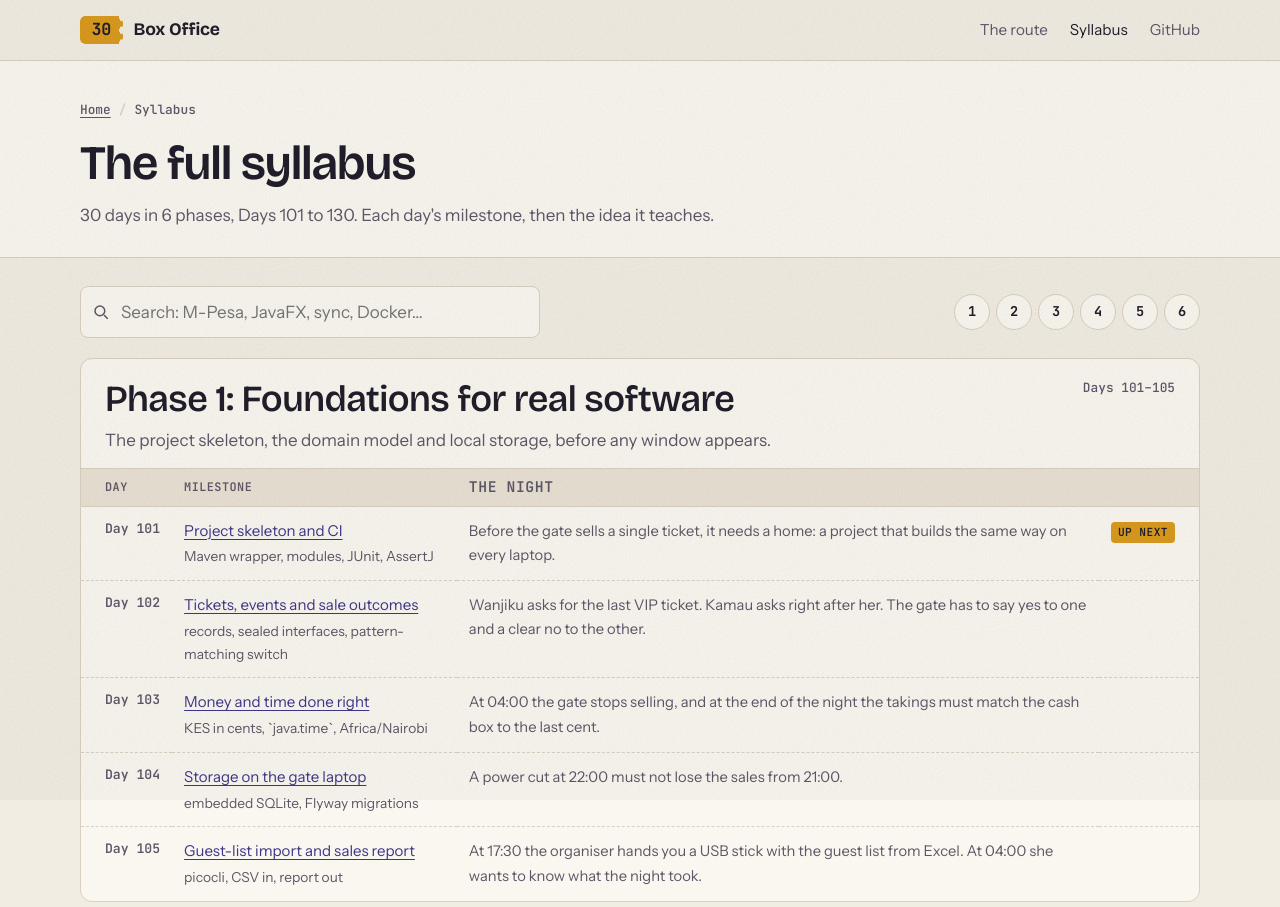
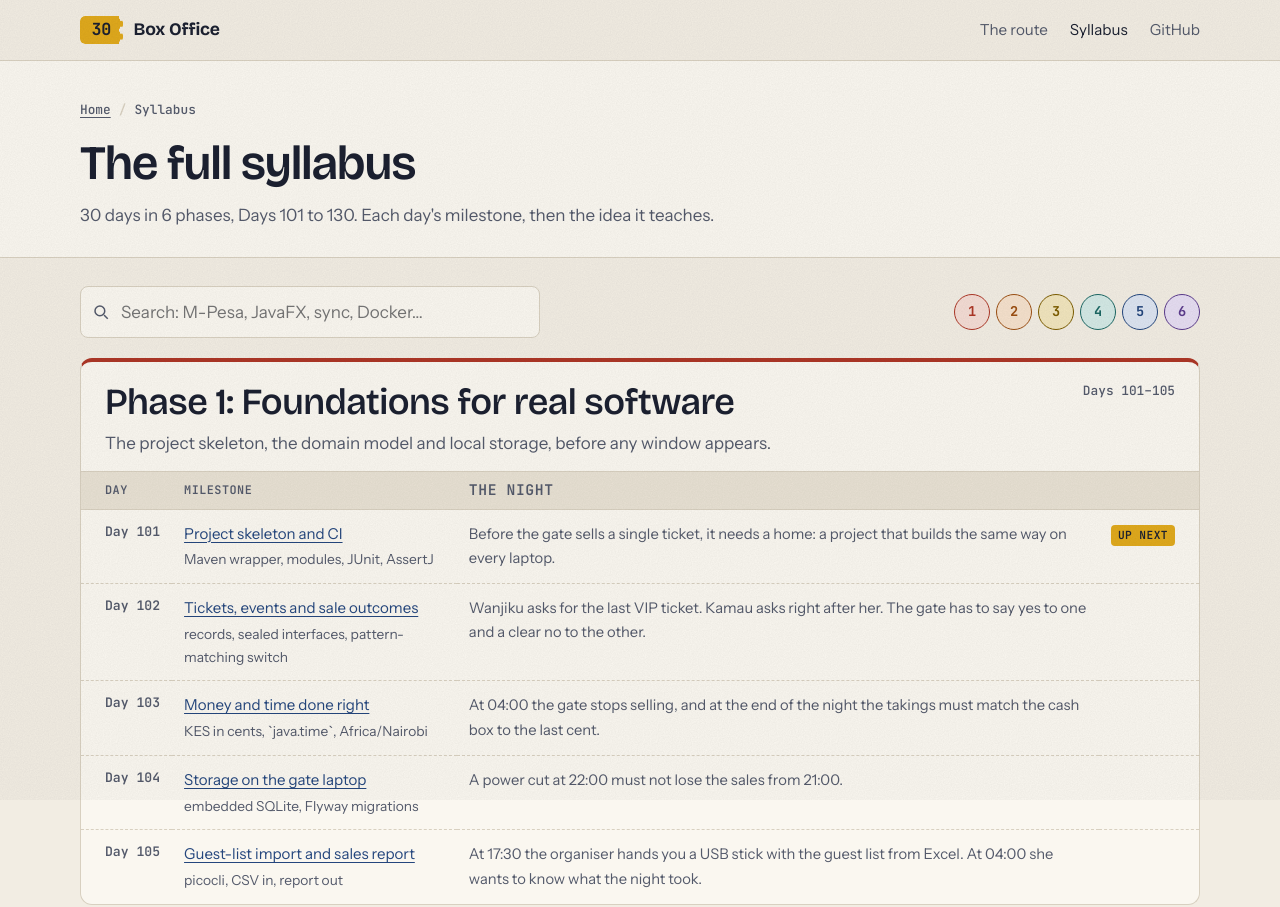
Before and after one commit to sagebeme/box-office-30-days, a plain HTML site: page site/syllabus.html in a window 1280 px wide. Shown: the top 907 px of the page. Drawn offline with nearby package versions, Linux system fonts and the light colour scheme.

Commit message:
feat: a red, yellow and blue palette for the course site, with a wheel colour for each phase

```diff
--- a/site/assets/home.js
+++ b/site/assets/home.js
@@ -57,7 +57,7 @@
     var pct = Math.round((finished / own.length) * 100);
     var isHere = ph.n === currentPhase;
     var li = document.createElement("li");
-    li.className = "stage" + (isHere ? " here" : "");
+    li.className = "stage ph-" + ph.n + (isHere ? " here" : "");
     li.innerHTML =
       '<span class="stop" aria-hidden="true">' + ph.n + "</span>" +
       '<div class="card">' +
--- a/site/assets/lesson.js
+++ b/site/assets/lesson.js
@@ -24,7 +24,8 @@
   }
   $("crumb-phase").textContent = "Phase " + phase.n + ": " + phase.name;
   $("crumb-day").textContent = "Day " + n;
-  var labels = ['<span class="label">Phase ' + phase.n + " · Day " + (n - phase.first + 1) + " of " + (phase.last - phase.first + 1) + "</span>"];
+  document.body.classList.add("ph-" + phase.n);
+  var labels = ['<span class="label label-phase">Phase ' + phase.n + " · Day " + (n - phase.first + 1) + " of " + (phase.last - phase.first + 1) + "</span>"];
   if (n >= 119 && n <= 124) labels.push('<span class="label label-web">Web phase</span>');
   if (n === phase.last) labels.push('<span class="label">Phase milestone</span>');
   $("labels").innerHTML = labels.join("");
--- a/site/assets/style.css
+++ b/site/assets/style.css
@@ -1,13 +1,17 @@
 /* Box Office in 30 Days: a night at the gate.
    The course is one event night at Kilele Nights, Ngong Racecourse; every day is a ticket. Days
    wear a ticket stub with a torn, perforated edge.
-   Palette: complementary on the painter's wheel, yellow against violet: the dusk sky over the
-   racecourse against the amber of stage lights and ticket paper.
-     60%  warm neutrals: ticket paper by day, a violet-tinted night in dark mode. Every neutral
+   Palette: a triad of the painter's primaries, red, yellow and blue, with the wheel's in-between
+   hues for the six phases.
+     60%  warm neutrals: ticket paper by day, a blue-tinted night in dark mode. Every neutral
           leans toward the light it sits in, so the page shares one light.
-     30%  dusk violet (--gate): headings, links, the route.
-     10%  ticket amber (--gold): stubs and the one primary button. Never text on light paper.
-   Green and red mean PASS and FAIL and nothing else. Shadows take the night's violet, never black.
+     30%  night blue (--gate): links, labels, the terminal. The sky the gate works under.
+     10%  ticket yellow (--gold): stubs and the one primary button. Never text on light paper.
+      a little stamp red (--stamp): the "you are here" stamp and quote rules, as if inked at the gate.
+   The night runs from 18:00 to 04:00, so the phases walk round the wheel from sunset to deep night:
+   red, orange, yellow, teal, blue, violet (--p1 to --p6). All six are grayed so they sit together,
+   and a phase colour always comes with its number, never on its own.
+   Green means PASS and nothing else. Shadows take the night's blue, never black.
    Contrast measured: every text pair is at least 4.5:1 in both modes.
    Type: Bricolage Grotesque for display, Instrument Sans for reading, JetBrains Mono for labels,
    commands and terminal output. */
@@ -16,21 +20,27 @@
   --bg: #f2ede3;
   --bg-2: #e8e1d3;
   --sheet: #faf7f0;
-  --ink: #211d2a;
-  --muted: #5d5768;
-  --line: #d9d0c1;
-  --gate: #3f3589;
-  --gate-soft: #e3dff1;
-  --gold: #d99a1e;
-  --gold-ink: #211d2a;
+  --ink: #1b2030;
+  --muted: #545a6b;
+  --line: #d8d0c0;
+  --gate: #24467d;
+  --gate-soft: #dce4f1;
+  --gold: #e0a91c;
+  --gold-ink: #1b2030;
+  --stamp: #ad3626;
   --pass: #2b7a4b;
-  --fail: #b3361e;
-  --night: #1c1930;
-  --night-2: #26223f;
-  --night-ink: #ece9f4;
-  --night-muted: #a29cbc;
-  --night-line: #3b3657;
-  --shadow: #1c193040;
+  --p1: #ad3626; --p1-soft: #f4dcd4;
+  --p2: #9c4f12; --p2-soft: #f5e1cc;
+  --p3: #7d5d00; --p3-soft: #f1e5bd;
+  --p4: #1b6763; --p4-soft: #d3e9e5;
+  --p5: #24467d; --p5-soft: #dce4f1;
+  --p6: #5b3a8c; --p6-soft: #e6ddf2;
+  --night: #121a2c;
+  --night-2: #1b2540;
+  --night-ink: #e9edf5;
+  --night-muted: #9aa6c0;
+  --night-line: #33405e;
+  --shadow: #121a2c40;
   --grain: .06;
   --grain-blend: multiply;
   --display: "Bricolage Grotesque", "Arial Narrow", system-ui, sans-serif;
@@ -41,18 +51,30 @@
 }
 @media (prefers-color-scheme: dark) {
   :root:not([data-theme="light"]) {
-    --bg: #13111b; --bg-2: #1a1725; --sheet: #1f1b2b; --ink: #ece8f2; --muted: #a9a3b8; --line: #322d43;
-    --gate: #b7aef2; --gate-soft: #2b2650; --gold: #e6aa34; --gold-ink: #211d2a; --pass: #74d19b; --fail: #ff8f7a;
-    --night: #0c0b13; --night-2: #171424; --night-ink: #ece9f4; --night-muted: #9c96b5; --night-line: #2e2a44;
+    --bg: #0f121a; --bg-2: #151a25; --sheet: #1a202d; --ink: #e8ebf2; --muted: #a2aabb; --line: #2b3345;
+    --gate: #93b4ec; --gate-soft: #1e2c48; --gold: #ebb637; --gold-ink: #1b2030; --stamp: #f08a74; --pass: #74d19b;
+    --p1: #f08a74; --p1-soft: #3b221e; --p2: #f0a46a; --p2-soft: #3a2a1c; --p3: #e6c35a; --p3-soft: #342d17;
+    --p4: #6cccc0; --p4-soft: #16332f; --p5: #93b4ec; --p5-soft: #1e2c48; --p6: #bfa5ef; --p6-soft: #2c2342;
+    --night: #0a0d15; --night-2: #141a28; --night-ink: #e9edf5; --night-muted: #95a0b8; --night-line: #28324a;
     --shadow: #00000080; --grain: .09; --grain-blend: soft-light; color-scheme: dark;
   }
 }
 :root[data-theme="dark"] {
-  --bg: #13111b; --bg-2: #1a1725; --sheet: #1f1b2b; --ink: #ece8f2; --muted: #a9a3b8; --line: #322d43;
-  --gate: #b7aef2; --gate-soft: #2b2650; --gold: #e6aa34; --gold-ink: #211d2a; --pass: #74d19b; --fail: #ff8f7a;
-  --night: #0c0b13; --night-2: #171424; --night-ink: #ece9f4; --night-muted: #9c96b5; --night-line: #2e2a44;
+  --bg: #0f121a; --bg-2: #151a25; --sheet: #1a202d; --ink: #e8ebf2; --muted: #a2aabb; --line: #2b3345;
+  --gate: #93b4ec; --gate-soft: #1e2c48; --gold: #ebb637; --gold-ink: #1b2030; --stamp: #f08a74; --pass: #74d19b;
+  --p1: #f08a74; --p1-soft: #3b221e; --p2: #f0a46a; --p2-soft: #3a2a1c; --p3: #e6c35a; --p3-soft: #342d17;
+  --p4: #6cccc0; --p4-soft: #16332f; --p5: #93b4ec; --p5-soft: #1e2c48; --p6: #bfa5ef; --p6-soft: #2c2342;
+  --night: #0a0d15; --night-2: #141a28; --night-ink: #e9edf5; --night-muted: #95a0b8; --night-line: #28324a;
   --shadow: #00000080; --grain: .09; --grain-blend: soft-light; color-scheme: dark;
 }
+
+/* Each phase wears its colour from the wheel; set by a ph-N class. */
+.ph-1 { --ph: var(--p1); --ph-soft: var(--p1-soft) }
+.ph-2 { --ph: var(--p2); --ph-soft: var(--p2-soft) }
+.ph-3 { --ph: var(--p3); --ph-soft: var(--p3-soft) }
+.ph-4 { --ph: var(--p4); --ph-soft: var(--p4-soft) }
+.ph-5 { --ph: var(--p5); --ph-soft: var(--p5-soft) }
+.ph-6 { --ph: var(--p6); --ph-soft: var(--p6-soft) }
 
 * { box-sizing: border-box }
 html { scroll-behavior: smooth; -webkit-text-size-adjust: 100% }
@@ -155,7 +177,7 @@ h3 { font-size: 1.2rem; font-weight: 600 }
 .steps li + li { border-left: 1px dashed var(--line) }
 .steps li:first-child { border-radius: 10px 0 0 10px }
 .steps li:last-child { border-radius: 0 10px 10px 0 }
-.steps li::before { content: counter(step); font: 700 .85rem/1 var(--mono); color: var(--gate); display: block; margin-bottom: 12px }
+.steps li::before { content: counter(step); font: 700 .85rem/1 var(--mono); color: var(--stamp); display: block; margin-bottom: 12px }
 .steps h3 { font-size: 1.05rem }
 .steps p { margin: 8px 0 0; color: var(--muted); font-size: .95rem }
 @media (max-width: 860px) {
@@ -183,13 +205,15 @@ h3 { font-size: 1.2rem; font-weight: 600 }
 .route { list-style: none; margin: 0; padding: 0; position: relative }
 .route::before { content: ""; position: absolute; left: 21px; top: 10px; bottom: 10px; border-left: 2px dashed var(--line) }
 .stage { position: relative; display: grid; grid-template-columns: 44px 1fr; gap: 18px; margin-bottom: 18px }
-.stage .stop { position: relative; z-index: 1; display: grid; place-items: center; width: 44px; height: 44px; border-radius: 50%; background: var(--sheet); border: 2px solid var(--line); font: 700 1rem/1 var(--mono); color: var(--muted) }
-.stage.here .stop { background: var(--gold); border-color: var(--gold); color: var(--gold-ink) }
+.stage .stop { position: relative; z-index: 1; display: grid; place-items: center; width: 44px; height: 44px; border-radius: 50%; background: var(--ph-soft, var(--sheet)); border: 2px solid var(--ph, var(--line)); font: 700 1rem/1 var(--mono); color: var(--ph, var(--muted)) }
+.stage.here .stop { background: var(--gold); border-color: var(--gold); color: var(--gold-ink); box-shadow: 0 0 0 4px var(--ph-soft, var(--bg-2)) }
+.stage .card { border-left: 4px solid var(--ph, var(--line)) }
+.stage .card small { color: var(--ph, var(--muted)) }
 .card { background: var(--sheet); border: 1px solid var(--line); border-radius: 12px; padding: 20px 22px }
 .card small { font: 500 .78rem/1.4 var(--mono); color: var(--muted); letter-spacing: .03em }
 .card h3 { margin-top: 6px; display: flex; flex-wrap: wrap; align-items: center; gap: 10px }
 .card p { margin: 8px 0 0; color: var(--muted) }
-.here-tag { font: 600 .7rem/1 var(--mono); text-transform: uppercase; letter-spacing: .06em; padding: 5px 8px; border-radius: 4px; background: var(--gate); color: var(--sheet) }
+.here-tag { font: 600 .7rem/1 var(--mono); text-transform: uppercase; letter-spacing: .06em; padding: 5px 8px; border-radius: 4px; background: var(--stamp); color: var(--sheet) }
 .meter { display: flex; align-items: center; gap: 12px; margin-top: 14px; font: 500 .8rem/1 var(--mono); color: var(--muted) }
 .progress { flex: 1; height: 6px; border-radius: 3px; background: var(--bg-2); overflow: hidden; max-width: 260px }
 .progress span { display: block; height: 100%; width: 0; background: var(--pass); transition: width .3s ease }
@@ -204,6 +228,7 @@ summary { cursor: pointer; font: 600 .9rem/1.4 var(--body); color: var(--gate) }
 .label-done { background: var(--pass); color: var(--sheet) }
 .label-next { background: var(--gold); color: var(--gold-ink) }
 .label-web { background: var(--gate-soft); color: var(--gate) }
+.label-phase { background: var(--ph-soft, var(--bg-2)); color: var(--ph, var(--muted)) }
 
 /* What you need */
 .kit { display: grid; grid-template-columns: repeat(2, 1fr); gap: 16px }
@@ -234,7 +259,7 @@ summary { cursor: pointer; font: 600 .9rem/1.4 var(--body); color: var(--gate) }
 .page-head .title { display: flex; gap: 18px; align-items: flex-start }
 .page-head .title .stub { margin-top: .25em }
 .page-head .sub { color: var(--muted); margin: 10px 0 0; max-width: 46em }
-.scene { font-family: var(--display); font-size: 1.1rem; color: var(--ink); border-left: 3px solid var(--gold); padding-left: 14px; margin: 14px 0 0; max-width: 44em }
+.scene { font-family: var(--display); font-size: 1.1rem; color: var(--ink); border-left: 3px solid var(--ph, var(--stamp)); padding-left: 14px; margin: 14px 0 0; max-width: 44em }
 .labels { display: flex; flex-wrap: wrap; gap: 8px; margin-top: 14px }
 
 .lesson { display: grid; grid-template-columns: minmax(0, 1fr) 320px; gap: 32px; padding: 32px 0 24px; align-items: start }
@@ -274,7 +299,7 @@ summary { cursor: pointer; font: 600 .9rem/1.4 var(--body); color: var(--gate) }
 .prose p, .prose ul, .prose ol { margin: .7em 0 }
 .prose li { margin: .3em 0 }
 .prose li > p { margin: .3em 0 }
-.prose blockquote { margin: 1em 0; padding: 2px 0 2px 16px; border-left: 3px solid var(--gold); color: var(--muted) }
+.prose blockquote { margin: 1em 0; padding: 2px 0 2px 16px; border-left: 3px solid var(--stamp); color: var(--muted) }
 .prose :not(pre) > code { background: var(--bg-2); padding: .12em .38em; border-radius: 4px; overflow-wrap: anywhere }
 .prose hr { border: 0; border-top: 1px dashed var(--line); margin: 2em 0 }
 .prose strong { font-weight: 650 }
@@ -294,12 +319,12 @@ summary { cursor: pointer; font: 600 .9rem/1.4 var(--body); color: var(--gate) }
 /* Syntax colours for the night-violet code panel: amber keywords, lilac names, and strings in a
    soft green that only ever appears inside code. */
 .hljs-keyword, .hljs-literal, .hljs-built_in { color: #f2c94c }
-.hljs-string, .hljs-attr + .hljs-string { color: #9be3b5 }
-.hljs-number { color: #ffb38a }
-.hljs-comment, .hljs-meta { color: #9c96b5; font-style: italic }
-.hljs-title, .hljs-title.class_, .hljs-title.function_, .hljs-type { color: #c9c0ff }
-.hljs-attr, .hljs-attribute, .hljs-variable, .hljs-params { color: #e6d3ff }
-.hljs-tag, .hljs-name, .hljs-selector-tag { color: #c9c0ff }
+.hljs-string, .hljs-attr + .hljs-string { color: #f4a58a }
+.hljs-number { color: #ffd18a }
+.hljs-comment, .hljs-meta { color: #a8b4cc; font-style: italic }
+.hljs-title, .hljs-title.class_, .hljs-title.function_, .hljs-type { color: #8fc0ff }
+.hljs-attr, .hljs-attribute, .hljs-variable, .hljs-params { color: #d6e4ff }
+.hljs-tag, .hljs-name, .hljs-selector-tag { color: #8fc0ff }
 
 /* ----- syllabus ----- */
 .toolbar { display: flex; flex-wrap: wrap; gap: 16px; align-items: center; justify-content: space-between; padding: 28px 0 20px }
@@ -308,8 +333,10 @@ summary { cursor: pointer; font: 600 .9rem/1.4 var(--body); color: var(--gate) }
 .search input { width: 100%; font: inherit; padding: 11px 14px 11px 40px; border: 1px solid var(--line); border-radius: 8px; background: var(--sheet); color: var(--ink) }
 .jump { display: flex; flex-wrap: wrap; gap: 6px }
 .jump a { display: grid; place-items: center; width: 36px; height: 36px; border-radius: 50%; border: 1px solid var(--line); background: var(--sheet); font: 700 .85rem/1 var(--mono); color: var(--ink); text-decoration: none }
-.jump a:hover { border-color: var(--gate); color: var(--gate) }
-.syllabus-phase { margin-bottom: 20px; padding: 0; overflow: hidden }
+.jump a { border-color: var(--ph, var(--line)); color: var(--ph, var(--ink)); background: var(--ph-soft, var(--sheet)) }
+.jump a:hover { border-color: var(--ph, var(--gate)); box-shadow: 0 0 0 2px var(--ph, var(--gate)) }
+.syllabus-phase { margin-bottom: 20px; padding: 0; overflow: hidden; border-top: 4px solid var(--ph, var(--line)) }
+.syllabus-phase .top small { color: var(--ph, var(--muted)) }
 .syllabus-phase .top { display: flex; justify-content: space-between; gap: 16px; padding: 20px 24px 14px }
 .syllabus-phase .top p { margin: 6px 0 0; color: var(--muted); max-width: 52em }
 .syllabus-phase .top small { font: 500 .8rem/1.4 var(--mono); color: var(--muted); white-space: nowrap }
--- a/site/assets/syllabus.js
+++ b/site/assets/syllabus.js
@@ -11,13 +11,14 @@
     a.textContent = ph.n;
     a.setAttribute("aria-label", "Phase " + ph.n + ": " + ph.name);
     a.title = ph.name;
+    a.className = "ph-" + ph.n;
     $("jump").appendChild(a);
   });
 
   var container = $("phases");
   phases.forEach(function (ph) {
     var section = document.createElement("section");
-    section.className = "panel syllabus-phase";
+    section.className = "panel syllabus-phase ph-" + ph.n;
     section.id = "phase-" + ph.n;
     section.setAttribute("aria-labelledby", "phase-" + ph.n + "-title");
     section.innerHTML =
```
Also changed, not shown: site/day.html (+1 -1 lines), site/index.html (+1 -1 lines), site/syllabus.html (+1 -1 lines), site/assets/favicon.svg.
